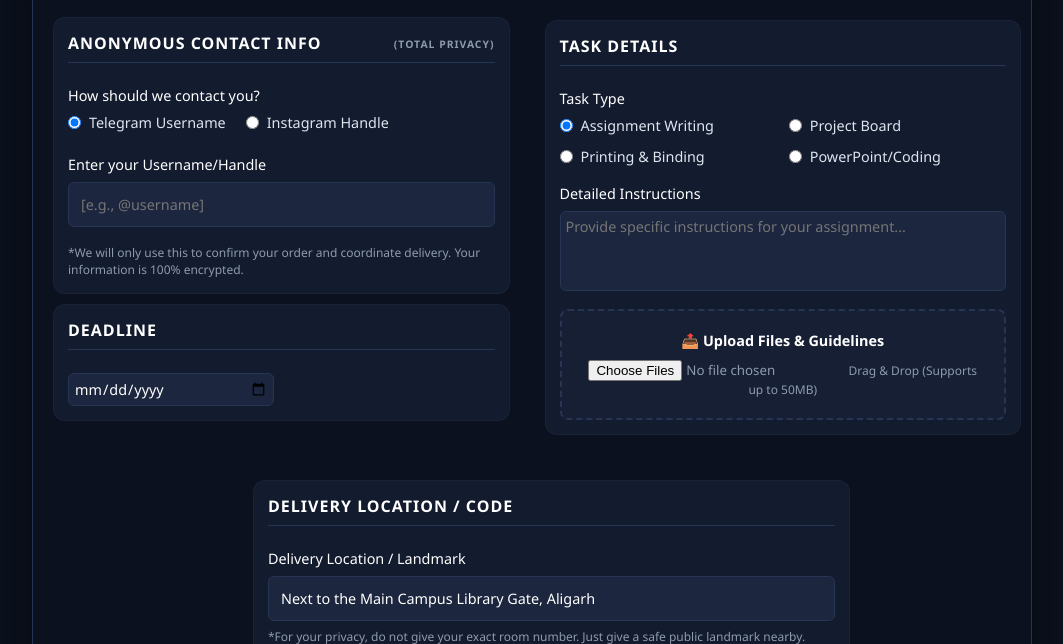
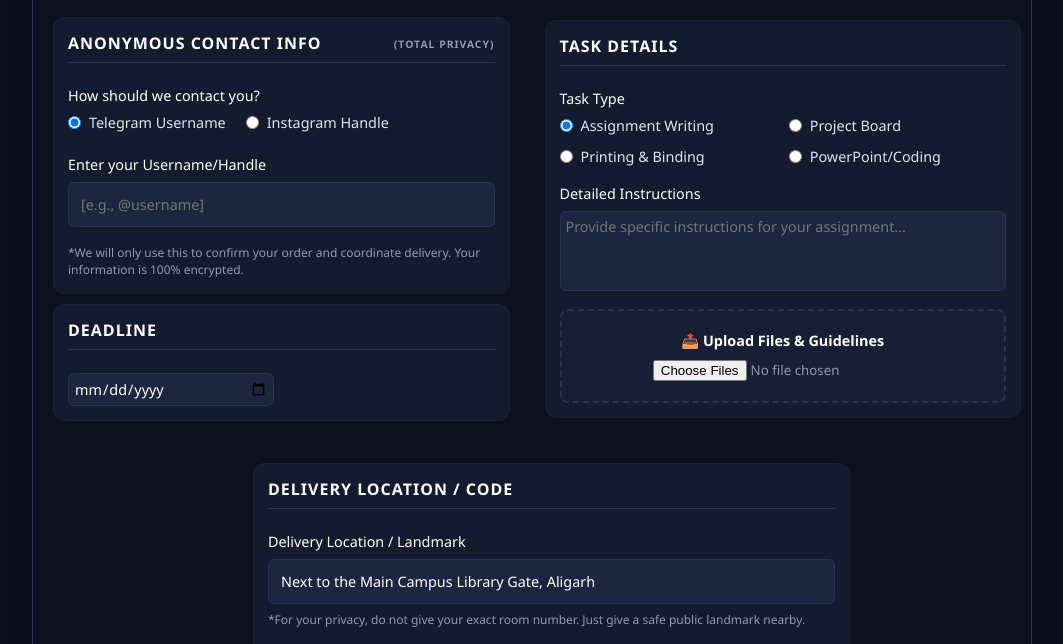
Before and after one commit to hackerarmand45-lang/IT-S-MINE, a plain HTML site: page k.html in a window 1280 px wide. Shown: the part 110-754 px from the top of the page, without its empty margins (108-1171 px from the left). Drawn offline with Linux system fonts and the light colour scheme.

Commit message:
just saving it

```diff
--- a/k.html
+++ b/k.html
@@ -366,7 +366,7 @@
                 </div>
                 <div class="upload-zone" style="padding: 20px;">
                     <div class="upload-text">📤 Upload Files & Guidelines</div>
-                    <div class="upload-sub"><input type="file" name="attachment" multiple>Drag & Drop (Supports up to 50MB)</div>
+                    <div class="upload-sub"><input type="file" name="attachment" multiple></div>
                 </div>
             </div>
             </div>
```
